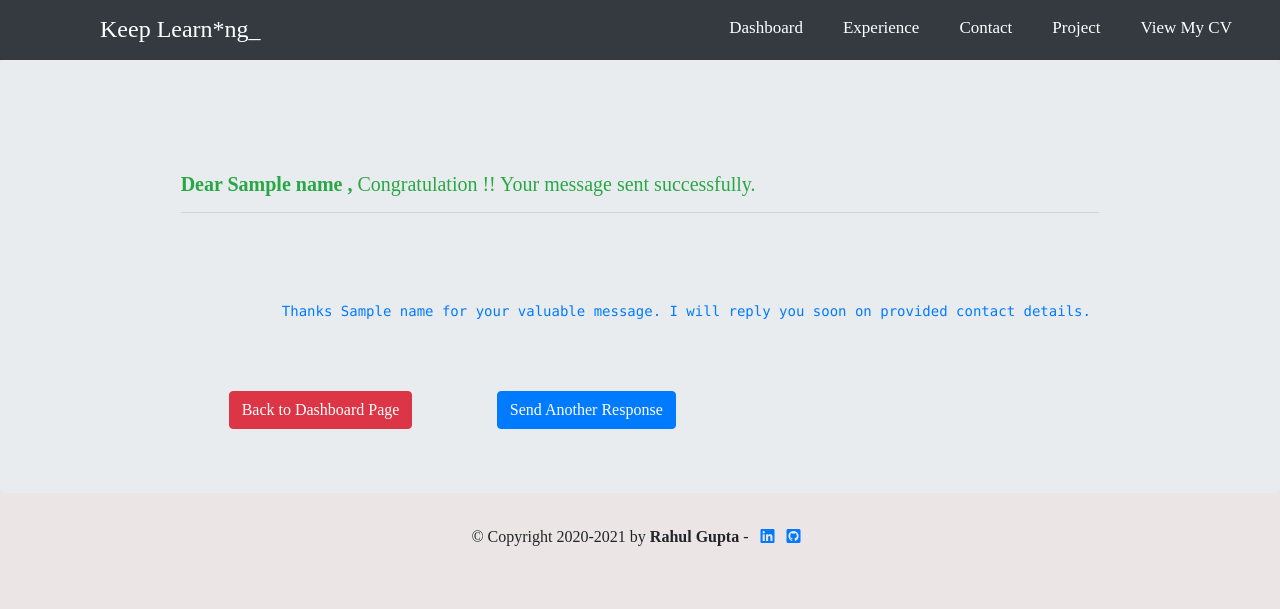
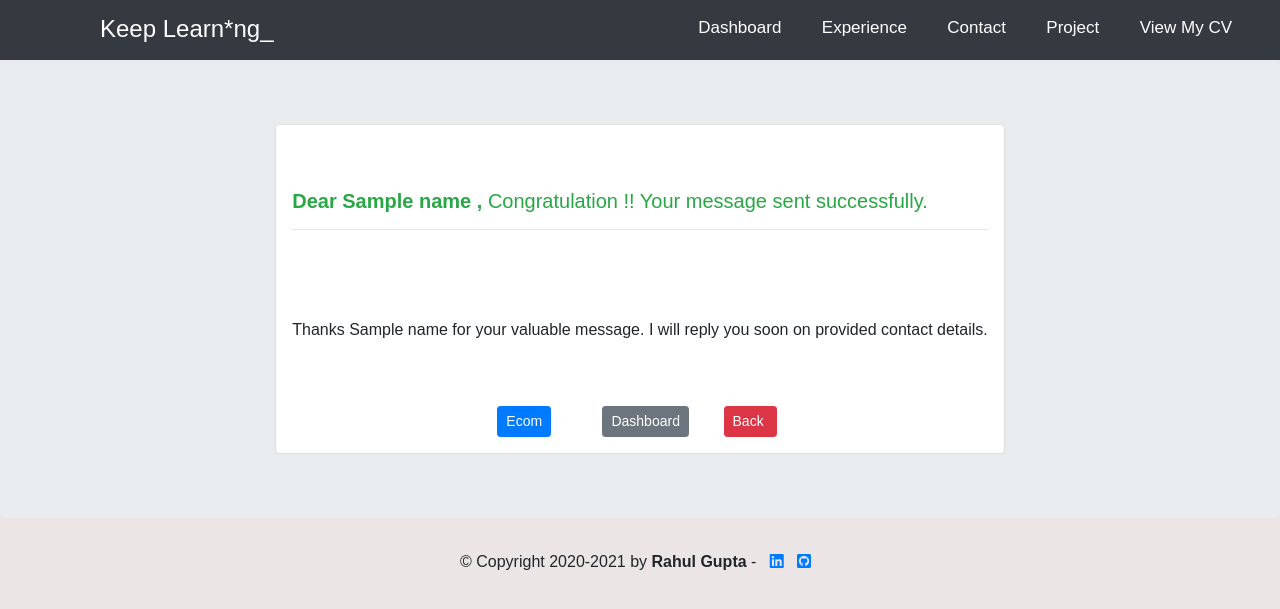
Before and after one commit to Rahul-Radheshyam-Gupta/portfolio, a Django app: template resume/home/templates/home/success_message.html in a window 1280 px wide. Shown: the top 609 px of the page. Run offline with Django 3.2, Linux system fonts and the light colour scheme; the template is opened without the code that fills it: most values are stand-ins (such as "Sample title", 1, 10 or a date in 2020); some libraries are stand-ins or nearby versions.

Commit message:
minor changes in success page

```diff
--- a/resume/home/templates/home/success_message.html
+++ b/resume/home/templates/home/success_message.html
@@ -6,20 +6,34 @@
     .full{
         height: 100%;
     }
+    *{
+        font-family:sans-serif;
+    }
+    .col-4:hover{
+        transform:scale(1.2);
+        opacity:1;
+    }
 </style>
 
-<div class="container full">
-    <div class="card-block">
-        <h5 class=" text-success mt-5"> <strong class="">Dear {{name}} ,</strong> Congratulation !! Your message sent successfully. </h5><hr><br>
-        <pre class="text-primary mt-5 mb-5">
-            Thanks {{name}} for your valuable message. I will reply you soon on provided contact details.
-        </pre>
+<div class="container">
+    <div class="card p-3">
         <div class="row">
-            <div class=" col-md-4">
-                <a href="{% url 'home:dashboard' %}" class="btn btn-danger ml-5" > Back to Dashboard Page </a>
+            <div  class="col-md-12">
+                <h5 class=" text-success mt-5"> <strong class="">Dear {{name}} ,</strong> Congratulation !! Your message sent successfully. </h5><hr><br>
+                <p class="text-center bold mt-5 mb-5 mx-auto">
+                    Thanks {{name}} for your valuable message. I will reply you soon on provided contact details.
+                </p>
             </div>
-            <div class="col-md-4">
-                <a href="{% url 'home:contact' %}" class="btn btn-primary" > Send Another Response </a>
+        </div>
+        <div class="row mt-3 mx-auto">
+            <div class="col-4">
+                <a href="https://rahulgupta1995.pythonanywhere.com/" class="btn btn-sm btn-primary" > Ecom</a>
+            </div>
+            <div class="col-4">
+                <a href="{% url 'home:dashboard' %}" class="btn btn-sm btn-secondary mr-3" > Dashboard </a>
+            </div>
+            <div class="col-4">
+                <a href="{% url 'home:contact' %}" class="ml-3 btn btn-sm btn-danger" > Back&nbsp;</a>
             </div>
         </div>
     </div>
```
Also changed, not shown: resume/home/templates/home/dashboard.html (+5 -2 lines), resume/db.sqlite3.
